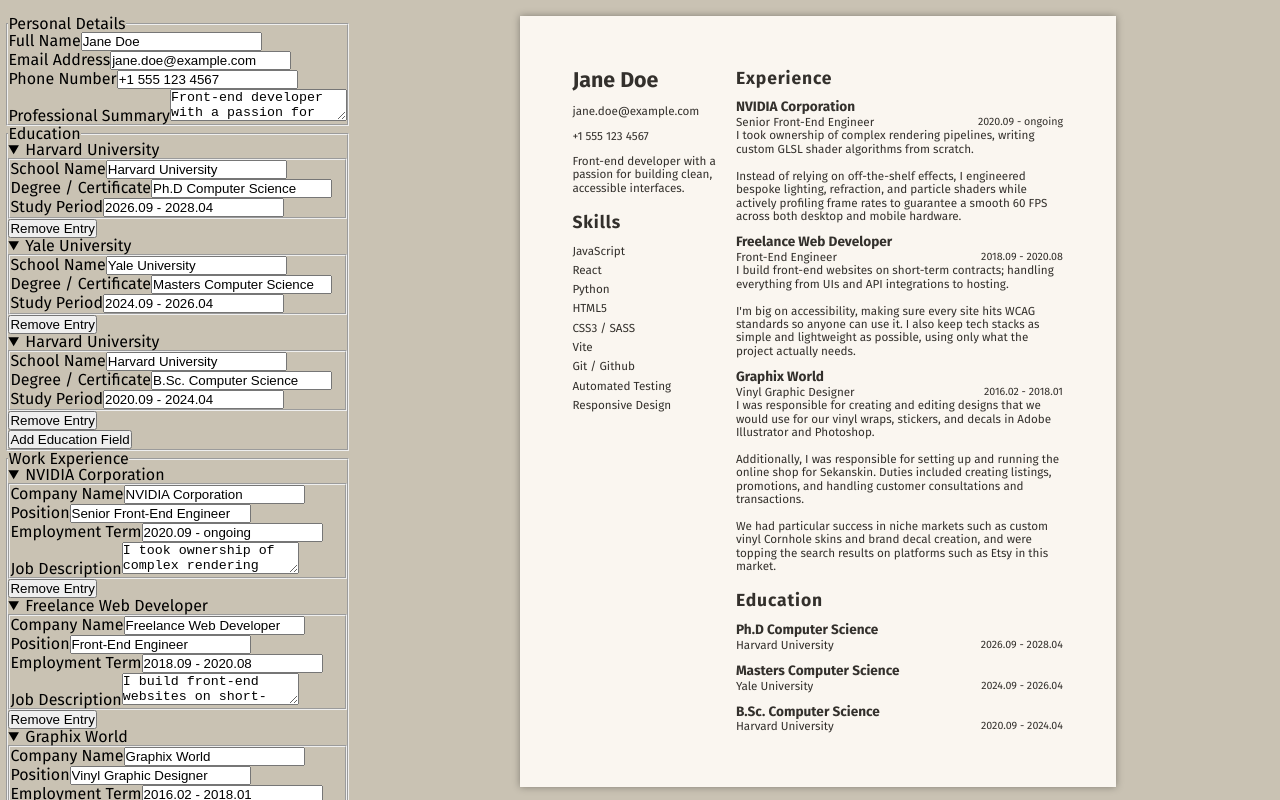
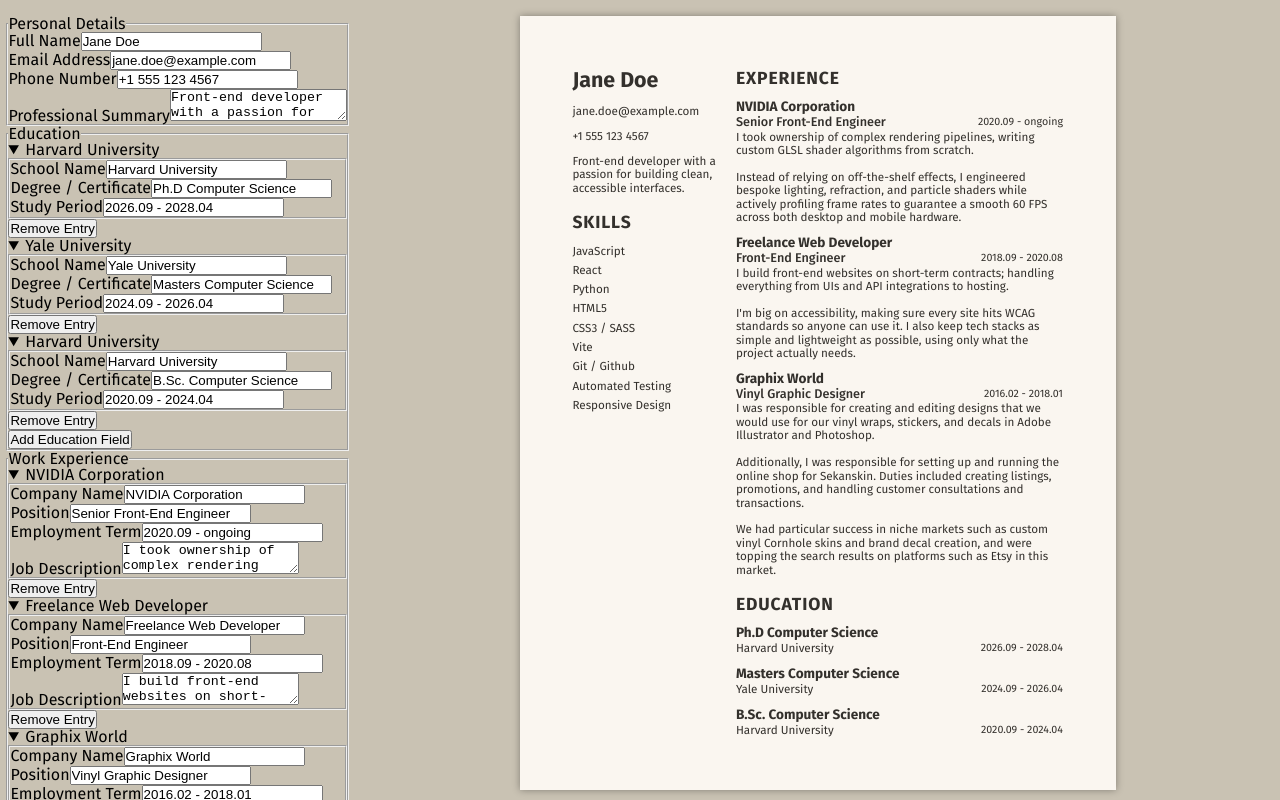
Before and after one commit to Long-Hold/odin-cv-application, a React (Vite) app: page / in a window 1280 px wide. Shown: the top 800 px of the page. Built offline with nearby package versions, Linux system fonts and the light colour scheme.

Commit message:
refactor: capitlize all section headers

```diff
--- a/src/components/display/EducationDetails.jsx
+++ b/src/components/display/EducationDetails.jsx
@@ -1,7 +1,7 @@
 export function EducationDetails({educationArray}) {
   return (
     <section className="educationDetails">
-      <h2>Education</h2>
+      <h2>EDUCATION</h2>
       {educationArray.map(entry =>
         <EducationEntry key={entry.id} {...entry} />
       )}
--- a/src/components/display/SkillsDetails.jsx
+++ b/src/components/display/SkillsDetails.jsx
@@ -1,7 +1,7 @@
 export function SkillsDetails({skillsArray}) {
   return (
     <section className="skillsDetails">
-      <h2>Skills</h2>
+      <h2>SKILLS</h2>
       <ul>
         {skillsArray.map(entry =>
           <SkillEntry key={entry.id} {...entry}/>
--- a/src/components/display/WorkExperienceDetails.jsx
+++ b/src/components/display/WorkExperienceDetails.jsx
@@ -3,7 +3,7 @@ import "./styles/ResumeTemplate.css";
 export function WorkExperienceDetails({workExperienceArray}) {
   return (
     <section className="workExperienceDetails">
-      <h2>Experience</h2>
+      <h2>EXPERIENCE</h2>
       {workExperienceArray.map(entry => <WorkExperienceEntry key={entry.id} {...entry} />)}
     </section>
   )
@@ -13,7 +13,7 @@ function WorkExperienceEntry({companyName, position, jobDescription, dateRange})
   return (
     <section className="resumeEntry workExperienceEntry">
       <h3>{companyName}</h3>
-      <p>{position}</p>
+      <p className="position">{position}</p>
       <p className="date">{dateRange}</p>
       <p className="multiLine">{jobDescription}</p>
     </section>
```
